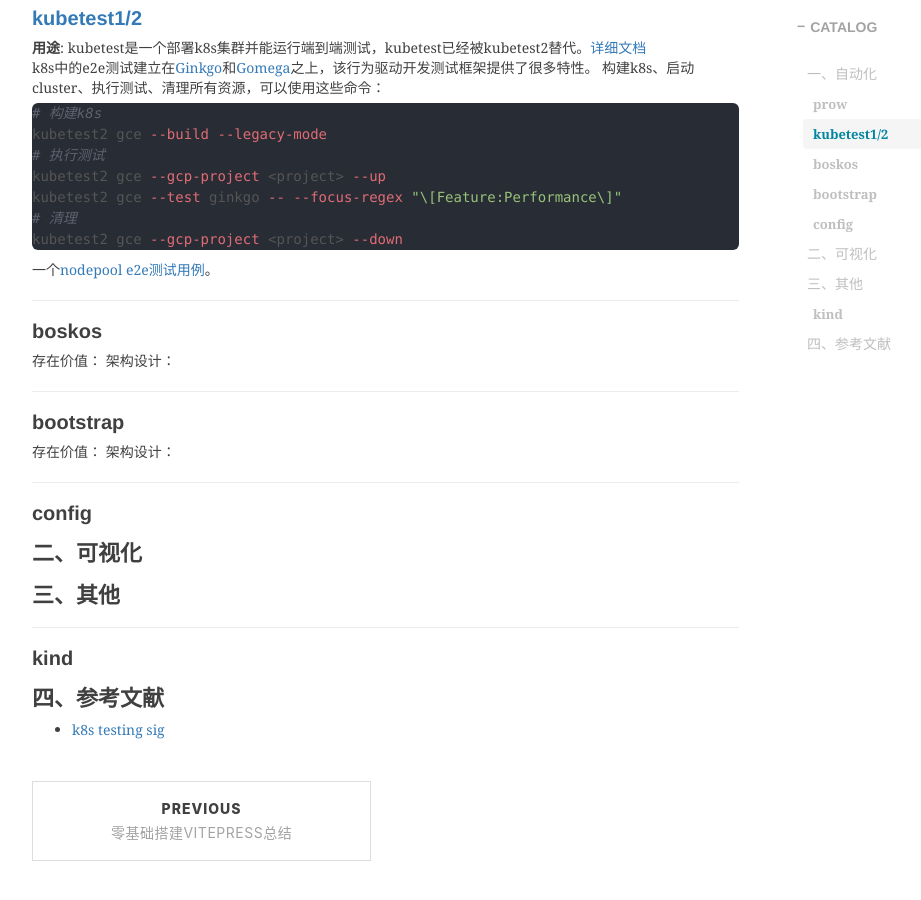
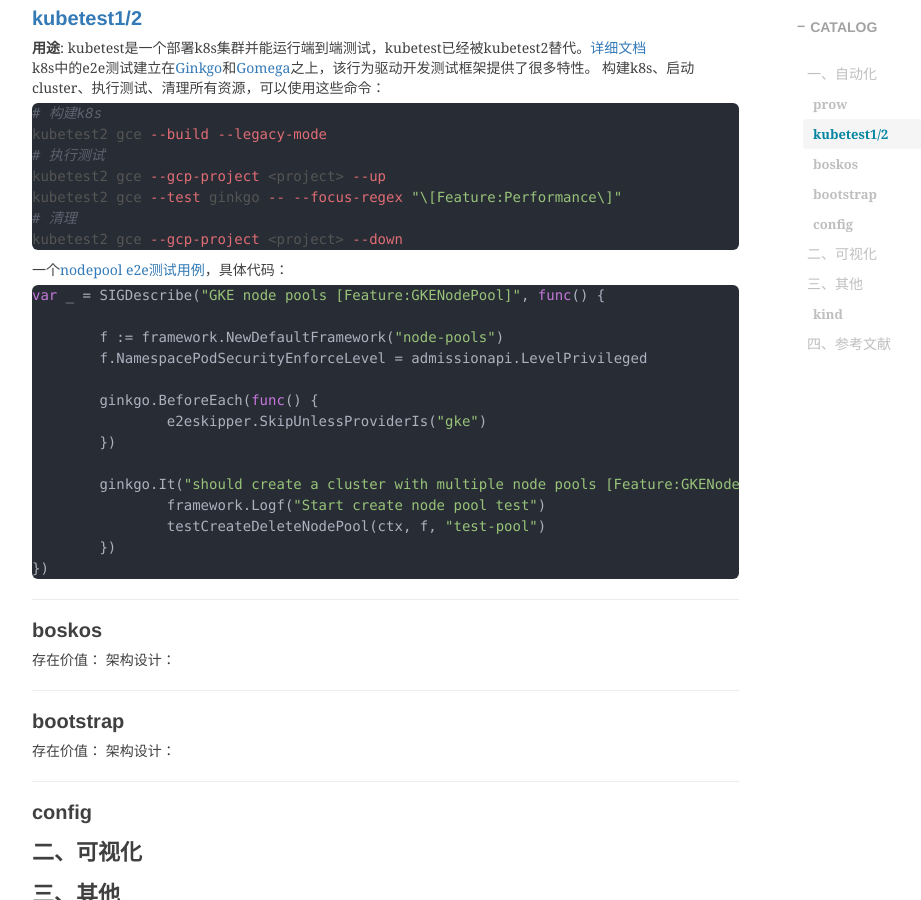
Before and after one commit to shihai1991/shihai1991.github.io, a Jekyll site: the page built from _posts/2023-06-12-kubernetes-test-sig组.md, in a window 1280 px wide and 900 px high, scrolled down 2465 px. Shown: the whole window, without its empty margins (233-1154 px from the left). Built offline with Jekyll 4.4.1, drawn with Linux system fonts in a browser that asks for light colours; nearby versions of some CDN libraries; comment, search, counter and statistics services are not loaded.

Commit message:
Update 2023-06-12-kubernetes-test-sig组.md

````diff
--- a/_posts/2023-06-12-kubernetes-test-sig组.md
+++ b/_posts/2023-06-12-kubernetes-test-sig组.md
@@ -46,8 +46,23 @@
 # 清理
 kubetest2 gce --gcp-project <project> --down
 ```
-一个[nodepool e2e测试用例](https://github.com/kubernetes/kubernetes/blob/master/test/e2e/cloud/gcp/gke_node_pools.go)。
+一个[nodepool e2e测试用例](https://github.com/kubernetes/kubernetes/blob/master/test/e2e/cloud/gcp/gke_node_pools.go)，具体代码：
+```go
+var _ = SIGDescribe("GKE node pools [Feature:GKENodePool]", func() {
 
+	f := framework.NewDefaultFramework("node-pools")
+	f.NamespacePodSecurityEnforceLevel = admissionapi.LevelPrivileged
+
+	ginkgo.BeforeEach(func() {
+		e2eskipper.SkipUnlessProviderIs("gke")
+	})
+
+	ginkgo.It("should create a cluster with multiple node pools [Feature:GKENodePool]", func(ctx context.Context) {
+		framework.Logf("Start create node pool test")
+		testCreateDeleteNodePool(ctx, f, "test-pool")
+	})
+})
+```
 ## boskos
 存在价值：
 架构设计：
````
